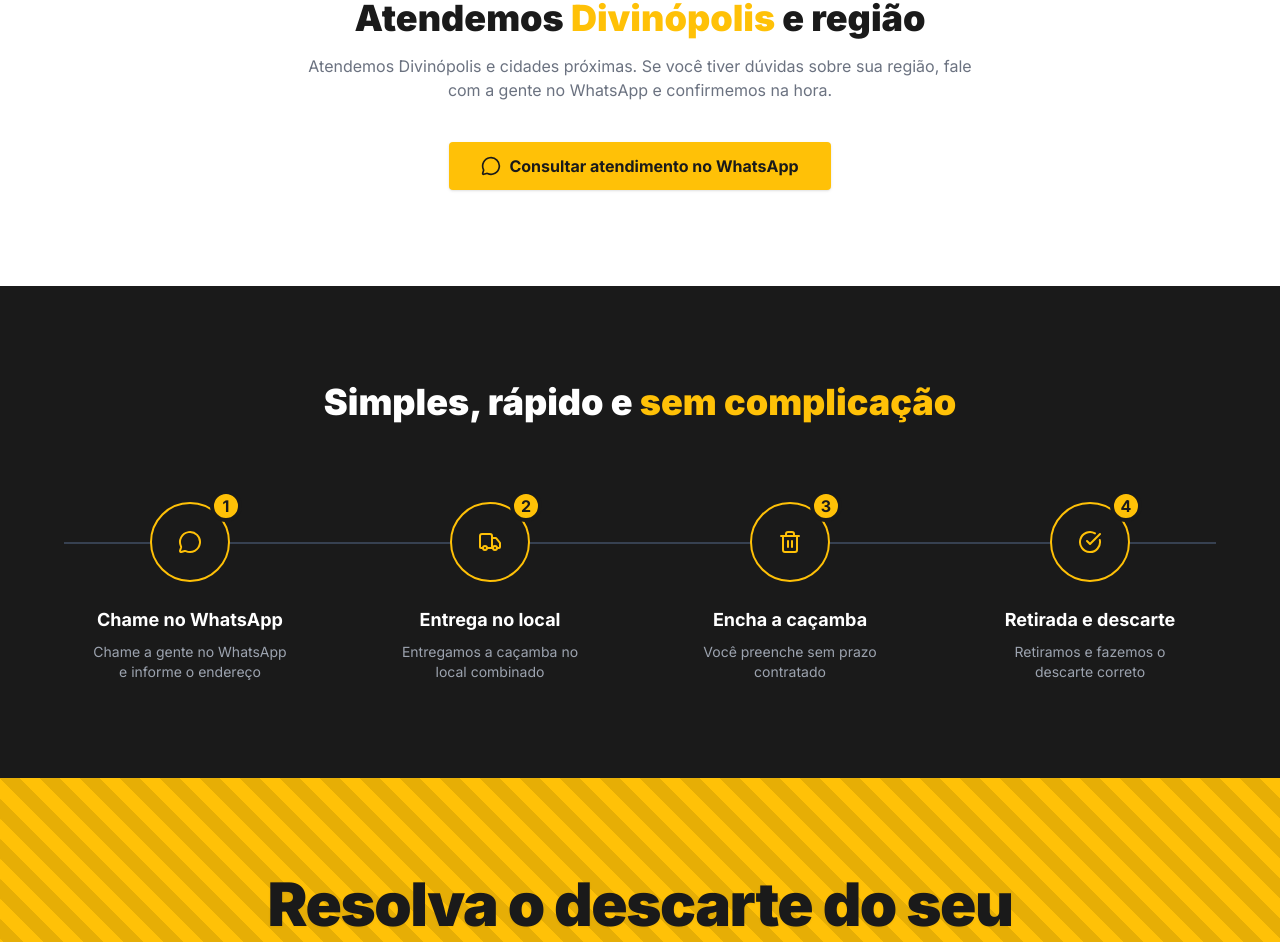
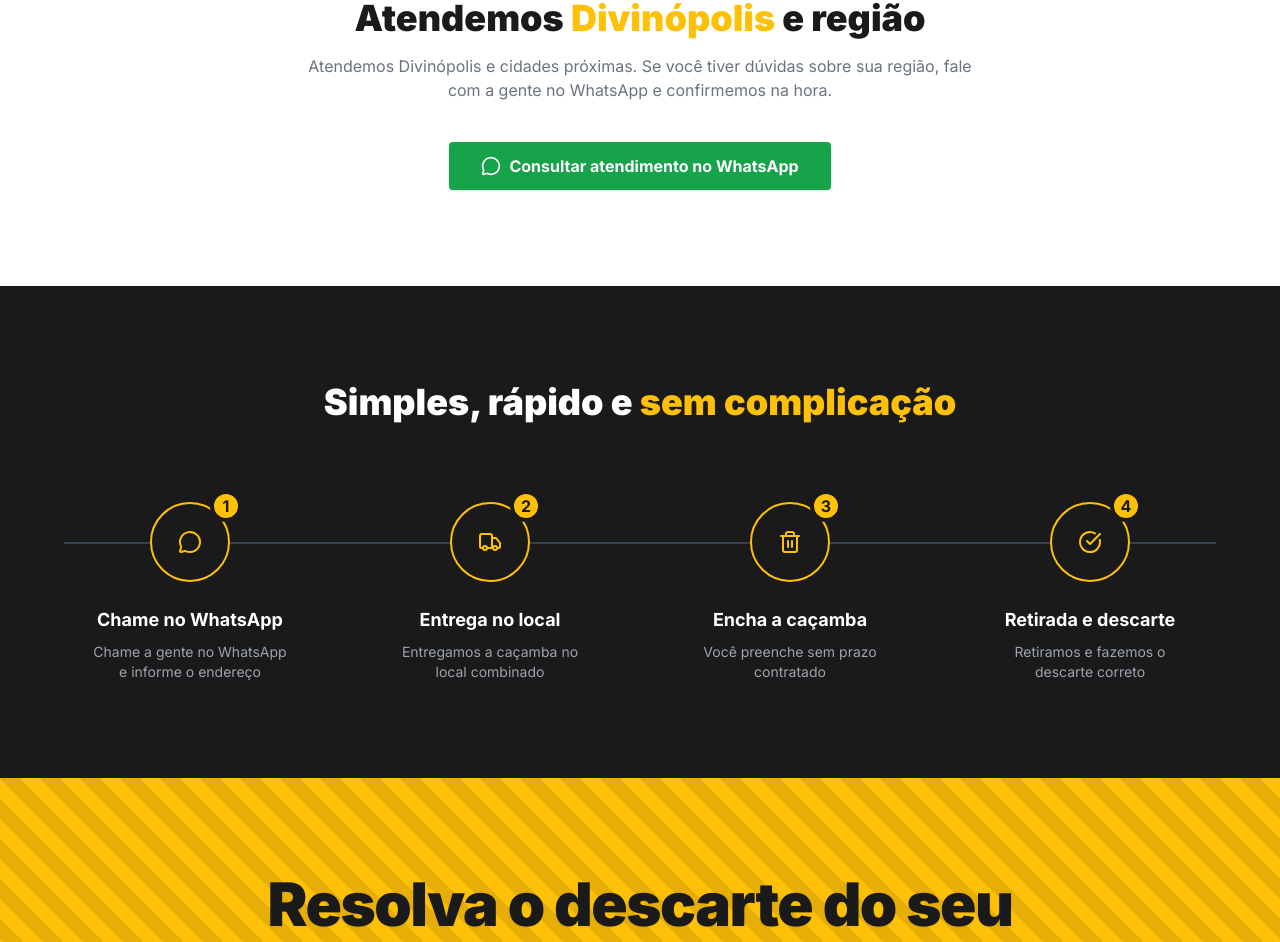
Before and after one commit to rafhaelmascarenhas/diskentulho, a React (Vite) app: page / in a window 1280 px wide. Shown: the part 4346-5288 px from the top of the page. Built offline with nearby package versions, Linux system fonts and the light colour scheme.

Commit message:
teste api troca botao

```diff
--- a/components/Region.tsx
+++ b/components/Region.tsx
@@ -21,7 +21,7 @@
           href="https://api.whatsapp.com/send/?phone=5537998136323&text=Ol%C3%A1%2C+preciso+de+uma+ca%C3%A7amba+para+obra%2Freforma.+Pode+me+ajudar%3F&type=phone_number&app_absent=0"
           target="_blank"
           rel="noopener noreferrer"
-          className="inline-flex items-center gap-2 bg-brand-yellow hover:bg-[#ffcd29] text-brand-dark font-bold py-3 px-8 rounded shadow transition-colors"
+          className="inline-flex items-center gap-2 bg-green-600 hover:bg-green-700 text-white font-bold py-3 px-8 rounded shadow transition-colors"
         >
           <MessageCircle className="w-5 h-5" />
           Consultar atendimento no WhatsApp
```
